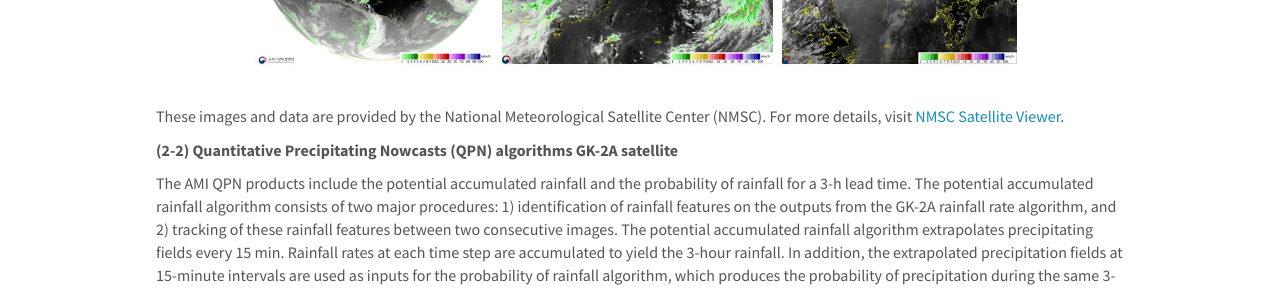
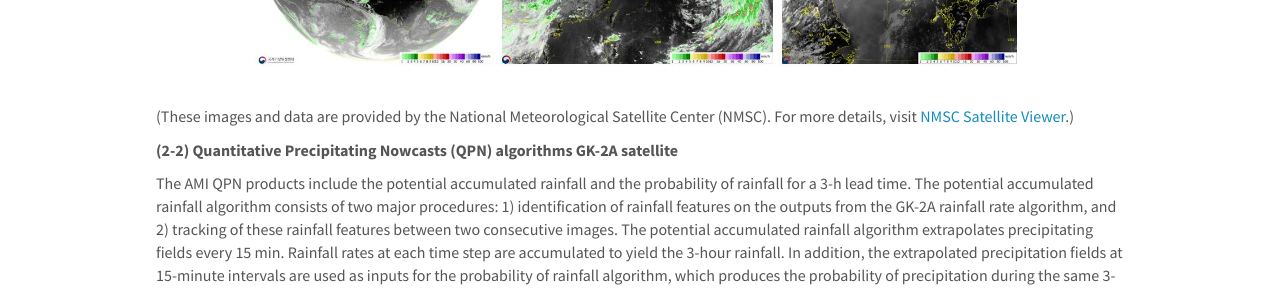
Before and after one commit to roo2003/roo2003.github.io, a Jekyll site: the page built from _pages/research.md, in a window 1280 px wide and 900 px high, scrolled down 2714 px. Shown: the part 154-444 px from the top of the window. Built offline with Jekyll 4.4.1, drawn with Linux system fonts in a browser that asks for light colours; nearby versions of some CDN libraries; part of the change alters nothing that is shown.

```diff
--- a/_pages/research.md
+++ b/_pages/research.md
@@ -59,7 +59,7 @@ Geostationary satellites have the advantage of continuously observing weather sy
   <img src="{{ site.url }}{{ site.baseurl }}/images/respic/gk-2a_rr.JPG" style="width: 80%; margin: 2%;">
 </div>
 
-These images and data are provided by the National Meteorological Satellite Center (NMSC). For more details, visit [NMSC Satellite Viewer](https://nmsc.kma.go.kr/homepage/html/satellite/viewer/selectNewSatViewer.do?dataType=operSat).
+(These images and data are provided by the National Meteorological Satellite Center (NMSC). For more details, visit [NMSC Satellite Viewer](https://nmsc.kma.go.kr/enhome/html/satellite/viewer/selectSatViewerEnhome.do?dataType=gk2a).)
 
 **(2-2) Quantitative Precipitating Nowcasts (QPN) algorithms GK-2A satellite**
 
```
